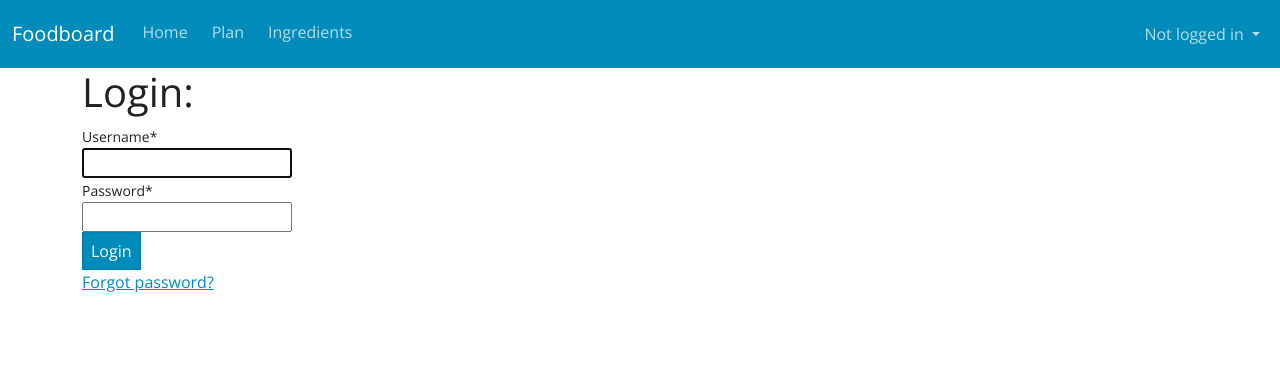
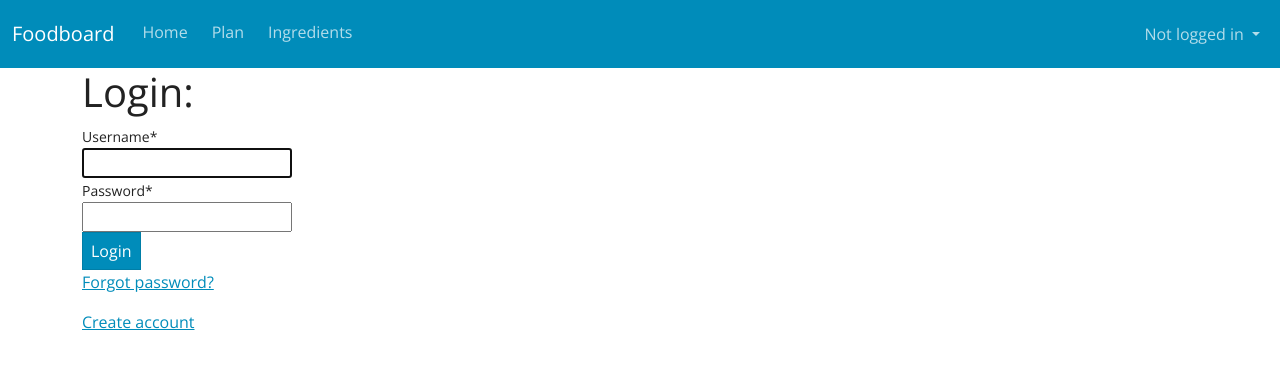
Before and after one commit to philosomniac/FoodBoard, a Django app: page /accounts/login/ in a window 1280 px wide. Shown: the top 369 px of the page. Run offline with Django 3.2, Linux system fonts and the light colour scheme; some libraries are stand-ins or nearby versions.

Commit message:
added registration links

```diff
--- a/foodboard/templates/foodboard/base.html
+++ b/foodboard/templates/foodboard/base.html
@@ -61,6 +61,7 @@
                             <li><a class="dropdown-item" href="{% url 'profile' %}">Profile</a></li>
                             {% else %}
                             <a class="dropdown-item" href="{% url 'login' %}">Login</a>
+                            <a class="dropdown-item" href="{% url 'register' %}">Register</a>
                             {% endif %}
 
                         </ul>
--- a/foodboard/templates/registration/login.html
+++ b/foodboard/templates/registration/login.html
@@ -15,6 +15,7 @@
     <input type="hidden" name="next" value="{{next}}">
 </form>
 <p><a href="{% url 'password_reset' %}">Forgot password?</a></p>
+<p><a href="{% url 'register' %}">Create account</a></p>
 
 
 
```
